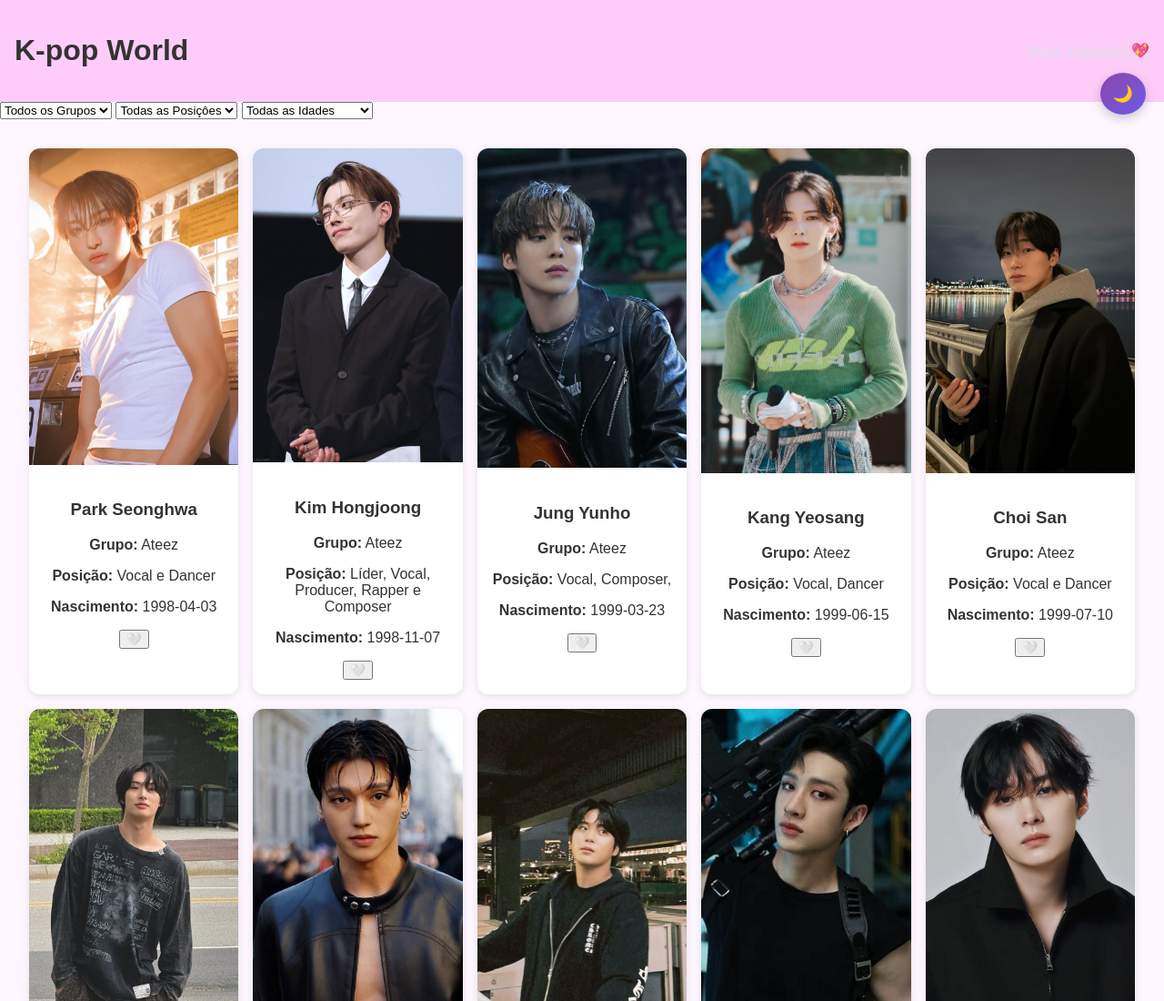
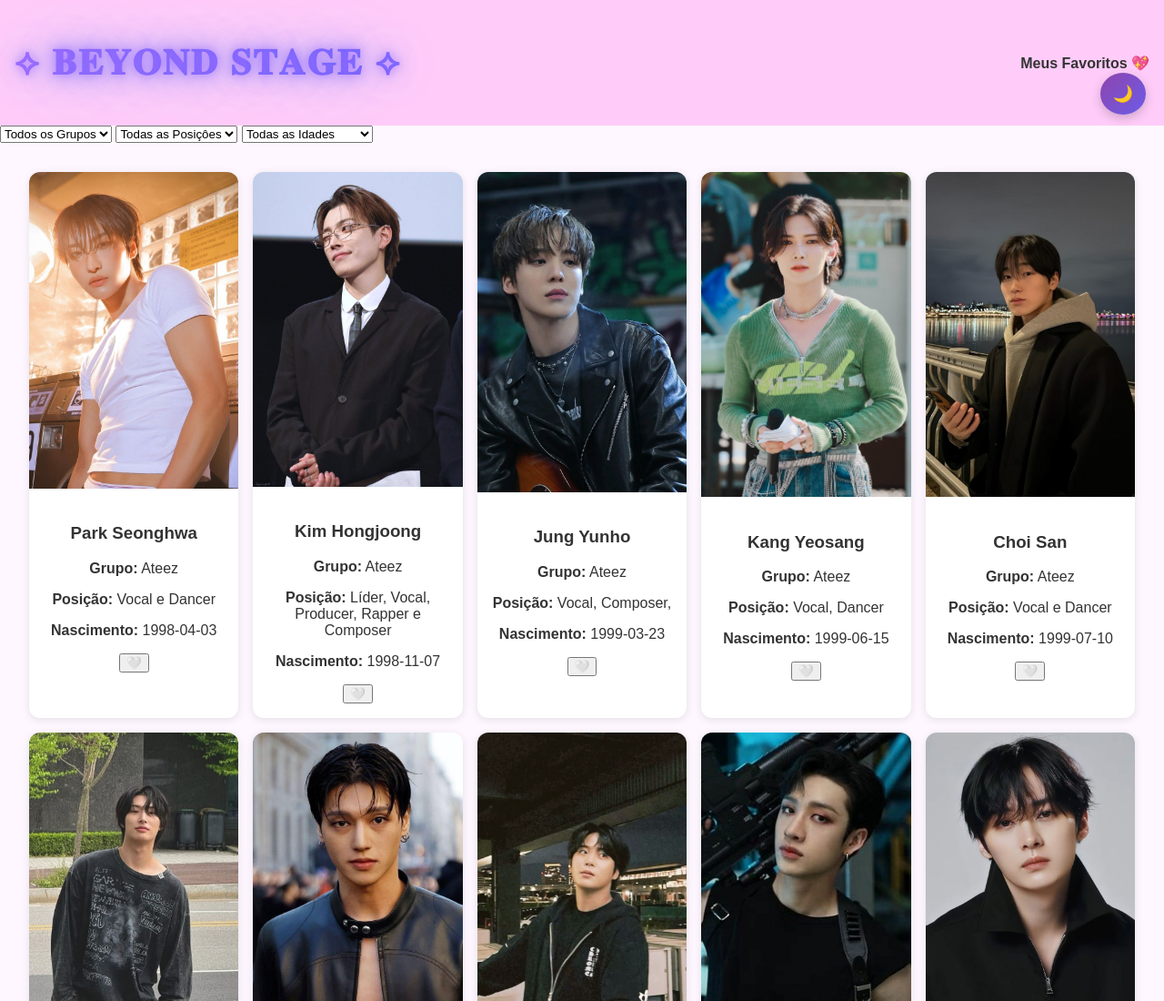
Before and after one commit to mih190506/kpop_project, a plain HTML site: page index.html in a window 1280 px wide. Shown: the top 1100 px of the page at 91% size. Drawn offline with Linux system fonts and the light colour scheme.

Commit message:
cabeçalho

```diff
--- a/index.html
+++ b/index.html
@@ -3,12 +3,12 @@
 <head>
     <meta charset="UTF-8">
     <meta name="viewport" content="width=device-width, initial-scale=1.0">
-    <title>K-pop World</title>
+    <title>Beyond Stage</title>
     <link rel="stylesheet" href="style.css">
 </head>
 <body>
     <header>
-        <h1>K-pop World</h1>
+        <h1 class="site-title">⟡ 𝐁𝐄𝐘𝐎𝐍𝐃 𝐒𝐓𝐀𝐆𝐄 ⟡</h1>
         <nav>
             <a href="favoritos.html">Meus Favoritos 💖</a>
             <button id="toggle-theme">🌙</button>
@@ -22,8 +22,8 @@
                 <option value="Ateez">Ateez</option>
                 <option value="Aespa">Aespa</option>
                 <option value="Bts">Bts</option>
-                <option value="Black Pink">Black Pink</option>
                 <option value="Enhypen">Enhypen</option>
+                <option value="P1harmony">P1Harmony</option>
                 <option value="Stray Kids">Stray Kids</option>
                 <option value="TXT">TXT</option>
             </select>
--- a/style.css
+++ b/style.css
@@ -70,10 +70,37 @@ header{
     align-items: center;
 }
 
-nav a{
-    color: #e1e1f0;
-    font-size: medium;
+nav a {
+  color: var(--text-color);
+  text-decoration: none;
+  font-weight: 600;
+  transition: color 0.3s ease;
+  font-size: medium;
 }
+
+a:hover {
+  color: #6c63ff; /* ou uma cor de destaque */
+}
+
+.site-title{
+    font-family: 'Poppins', sans-serif;
+    font-size: 2.5rem;
+    font-weight: 700;
+    background: linear-gradient(90deg, #a56eff, #6c63ff, #3b82f6, #00c2ff);
+    background-size: 400%;
+    -webkit-background-clip: text;
+    -webkit-text-fill-color: transparent;
+    animation: shine 6s ease-in-out infinite;
+    text-align: center;
+    margin: 30px 0;
+    letter-spacing: 2px;
+    text-shadow:
+     0 0 10px rgba(165, 110, 255, 0.6),
+    0 0 20px rgba(108, 99, 255, 0.6),
+    0 0 40px rgba(59, 130, 246, 0.4),
+    0 0 80px rgba(0, 194, 255, 0.3); ;
+}
+
 
 .cards{
     display: grid;
```
